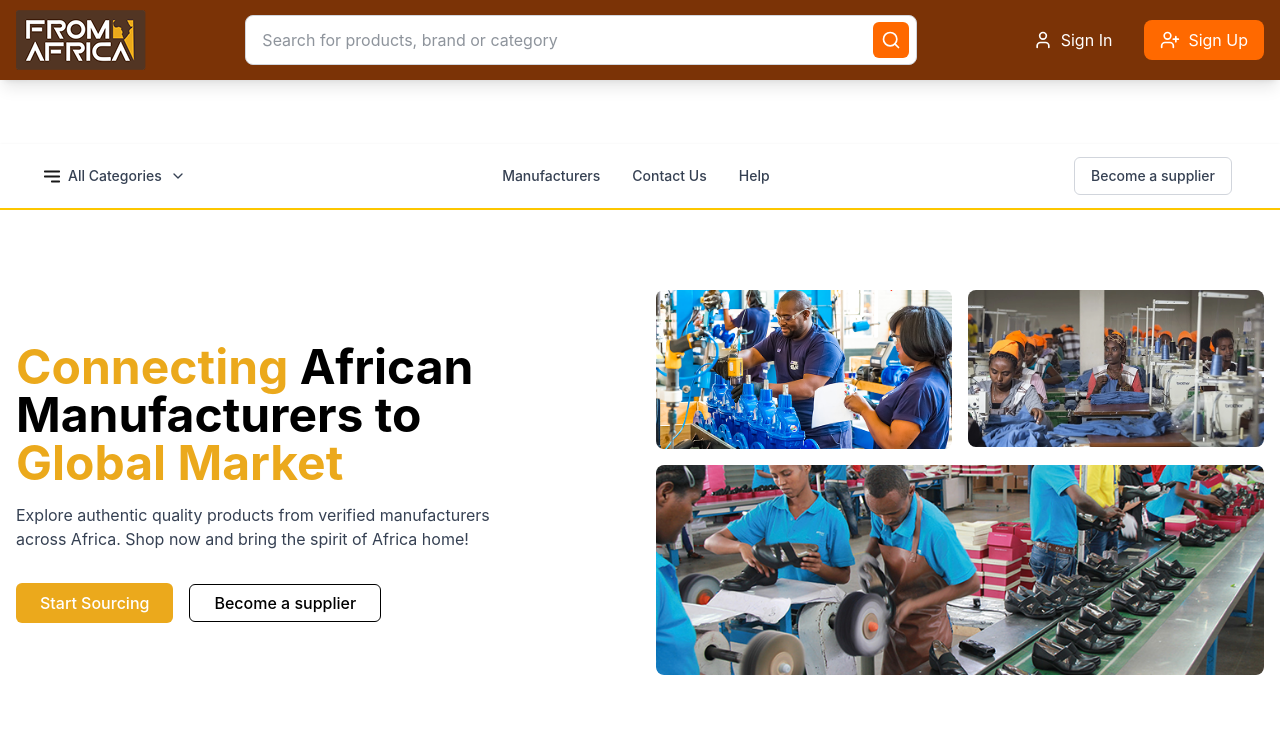
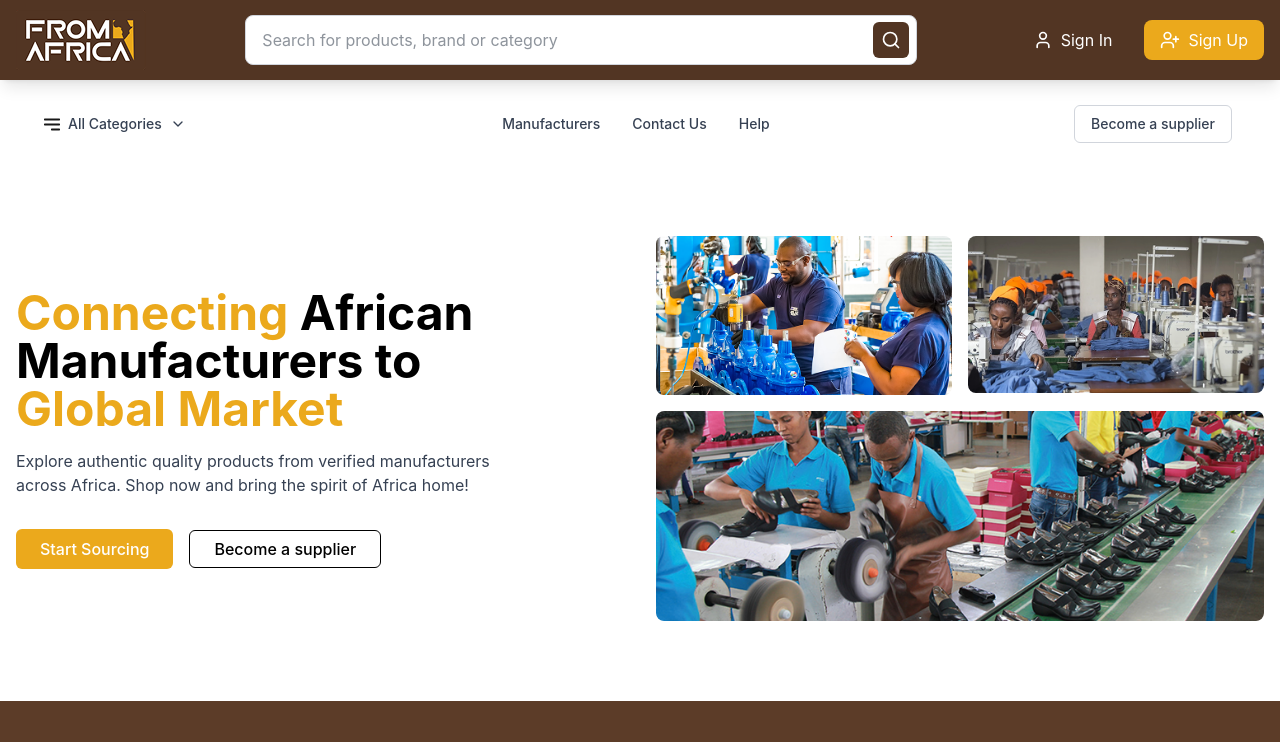
Before and after one commit to 0xidennis/africa, a React (Vite) app: page / in a window 1280 px wide. Shown: the top 742 px of the page. Built offline with nearby package versions, Linux system fonts and the light colour scheme.

Commit message:
first commit

```diff
--- a/src/Statics/Header.jsx
+++ b/src/Statics/Header.jsx
@@ -11,7 +11,7 @@ const Header = () => {
   const categories = ['Clothing', 'Footwear', 'Accessories', 'Skincare', 'Bags', 'Traditionals'];
   return (
     <div>
-      <header className="bg-amber-900 text-white shadow-lg">
+      <header className="bg-[#523523] text-white shadow-lg fixed top-0 left-0 w-full z-50">
       <div className="container mx-auto px-4">
         <div className="flex items-center justify-between h-16 lg:h-20">
           {/* Logo */}
@@ -27,7 +27,7 @@ const Header = () => {
                 placeholder="Search for products, brand or category"
                 className="w-full px-4 py-2 lg:py-3 pr-12 text-gray-800 bg-white rounded-lg border border-gray-300 focus:outline-none focus:ring-2 focus:ring-amber-500 focus:border-transparent"
               />
-              <button className="absolute right-2 top-1/2 transform -translate-y-1/2 bg-orange-500 hover:bg-orange-600 text-white p-2 rounded-md transition-colors">
+              <button className="absolute right-2 top-1/2 transform -translate-y-1/2 bg-[#523523] hover:bg-[#5c3c28] text-white p-2 rounded-md transition-colors">
                 <Search className="w-4 h-4 lg:w-5 lg:h-5" />
               </button>
             </div>
@@ -47,7 +47,7 @@ const Header = () => {
             </button>
 
             {/* Sign Up Button */}
-            <button className="flex items-center space-x-1 lg:space-x-2 px-3 lg:px-4 py-2 bg-orange-500 hover:bg-orange-600 rounded-lg transition-colors">
+            <button className="flex items-center space-x-1 lg:space-x-2 px-3 lg:px-4 py-2 bg-[#eba91c] hover:bg-[#eba91c] rounded-lg transition-colors">
               <UserPlus className="w-4 h-4 lg:w-5 lg:h-5" />
               <span className="hidden sm:inline text-sm lg:text-base">Sign Up</span>
             </button>
--- a/src/Statics/SubNav.jsx
+++ b/src/Statics/SubNav.jsx
@@ -17,7 +17,7 @@ const SubNav = () => {
 
   return (
     <div>
-        <nav className="bg-white shadow-sm border-b-2 border-yellow-400 mt-16">
+        <nav className="bg-white  mt-23">
       <div className="max-w-7xl mx-auto px-4 sm:px-6 lg:px-8">
         <div className="flex justify-between items-center h-16">
           {/* Left section - Categories */}
```
